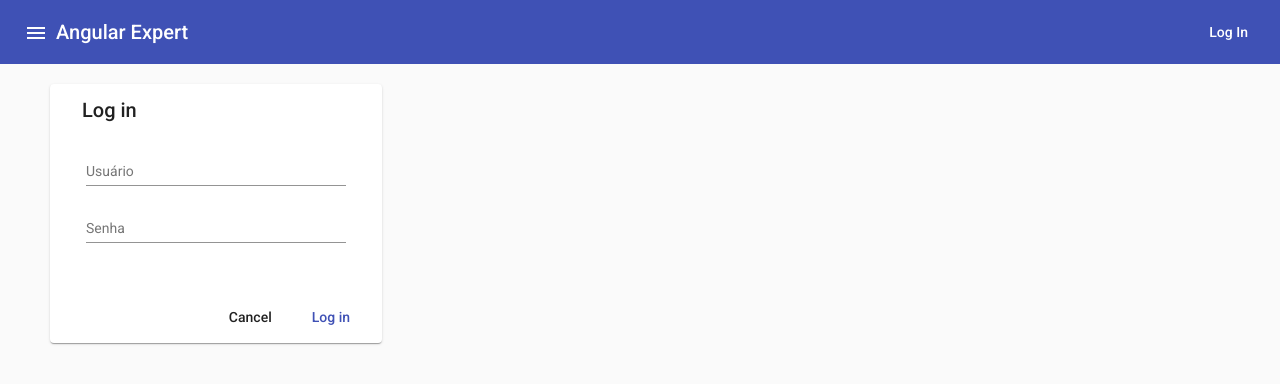
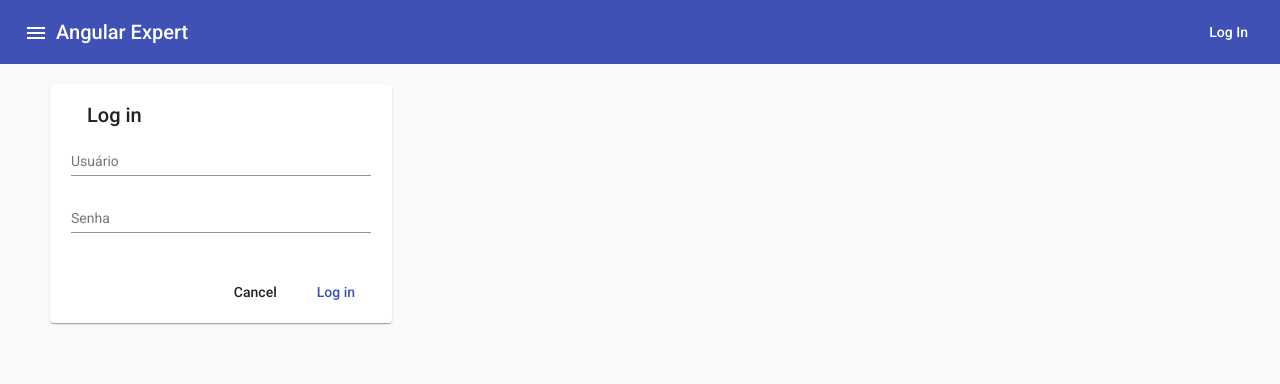
Before and after one commit to rodrigoximenes/Pluralsight, an Angular app in the folder Pluralsight/: page /login in a window 1280 px wide. Shown: the top 384 px of the page. Built offline with nearby package versions, Linux system fonts and the light colour scheme; what angular-in-memory-web-api would draw is missing.

Commit message:
Css login

```diff
--- a/Pluralsight/src/app/login/login.component.css
+++ b/Pluralsight/src/app/login/login.component.css
@@ -1,8 +1,9 @@
 mat-card {
-  min-width: 300px;
+  width: 300px;
   position: absolute;
   top: 20px;
   left: 50px;
+  padding: 1.5em;
 }
 
 mat-card-actions {
@@ -17,7 +18,6 @@ mat-card-content {
   flex-flow: column wrap;
   justify-content: flex-start;
   align-items: flex-start;
-  padding: 15px  20px;
 }
 
 mat-form-field {
--- a/Pluralsight/src/app/login/login.component.html
+++ b/Pluralsight/src/app/login/login.component.html
@@ -9,7 +9,7 @@
         </mat-form-field>
         <mat-form-field>
             <mat-label>Senha</mat-label>
-            <input matInput>
+            <input matInput type="password">
         </mat-form-field>
     </mat-card-content>
     <mat-card-actions>
```
